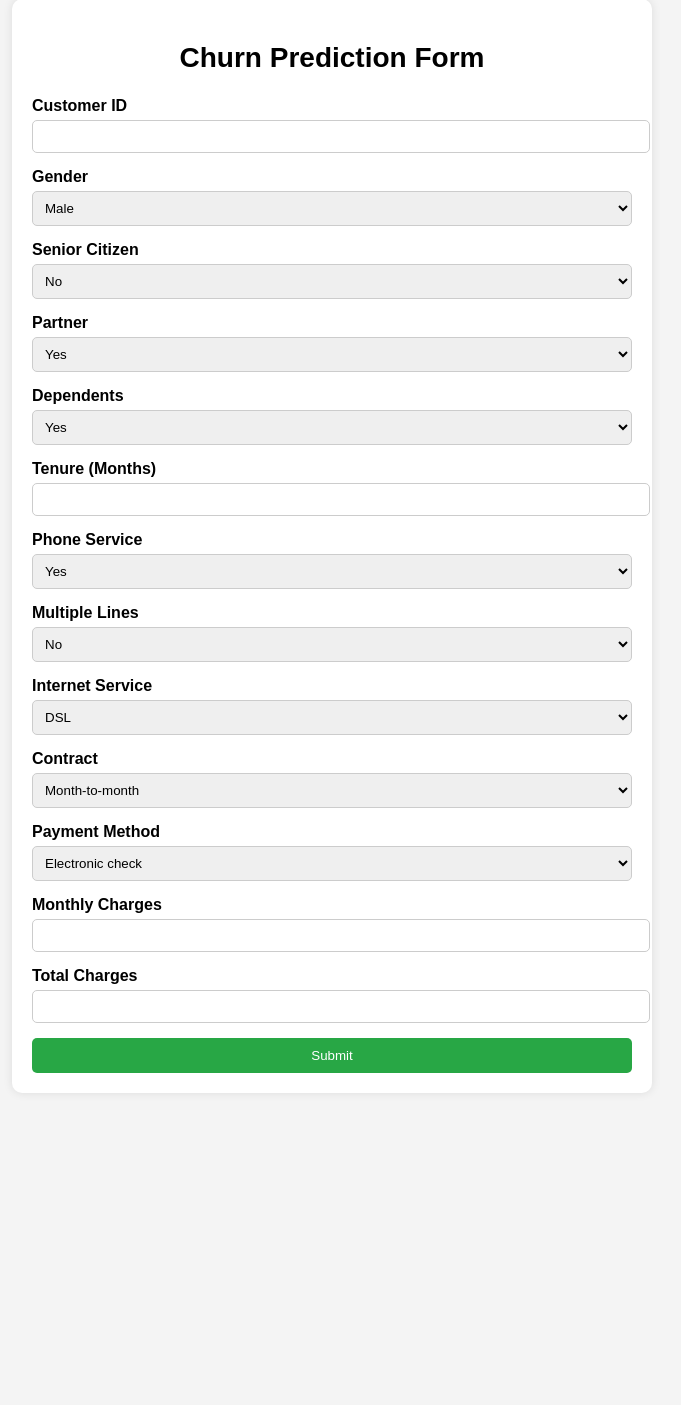
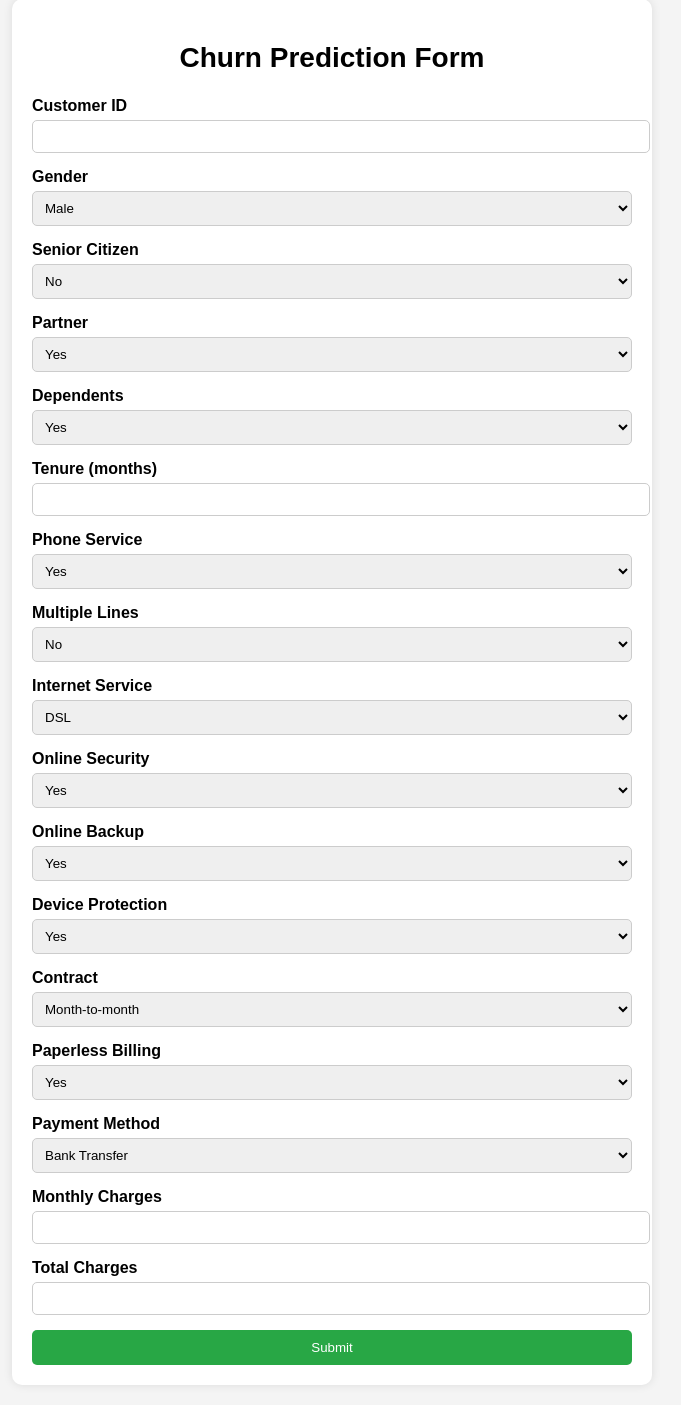
Before and after one commit to rushalparajuli/churn_prediction, a Python web app: template templates/index.html in a window 1280 px wide. Shown: the part 21-1426 px from the top of the page, without its empty margins (308-989 px from the left). Before the commit the page ends 1094 px from the top, so only its background shows below. Run offline with Jinja, Linux system fonts and the light colour scheme; the template is opened without the code that fills it, so the values that code supplies are empty.

Commit message:
edited code properly

```diff
--- a/templates/index.html
+++ b/templates/index.html
@@ -62,79 +62,110 @@
         </div>
         <div class="form-group">
           <label for="gender">Gender</label>
-          <select id="gender" name="gender" required>
+          <select id="gender" name="gender">
             <option value="Male">Male</option>
             <option value="Female">Female</option>
           </select>
         </div>
         <div class="form-group">
           <label for="seniorCitizen">Senior Citizen</label>
-          <select id="seniorCitizen" name="seniorCitizen" required>
+          <select id="seniorCitizen" name="seniorCitizen">
             <option value="0">No</option>
             <option value="1">Yes</option>
           </select>
         </div>
         <div class="form-group">
           <label for="partner">Partner</label>
-          <select id="partner" name="partner" required>
+          <select id="partner" name="partner">
             <option value="Yes">Yes</option>
             <option value="No">No</option>
           </select>
         </div>
         <div class="form-group">
           <label for="dependents">Dependents</label>
-          <select id="dependents" name="dependents" required>
+          <select id="dependents" name="dependents">
             <option value="Yes">Yes</option>
             <option value="No">No</option>
           </select>
         </div>
         <div class="form-group">
-          <label for="tenure">Tenure (Months)</label>
+          <label for="tenure">Tenure (months)</label>
           <input type="number" id="tenure" name="tenure" required />
         </div>
         <div class="form-group">
           <label for="phoneService">Phone Service</label>
-          <select id="phoneService" name="phoneService" required>
+          <select id="phoneService" name="phoneService">
             <option value="Yes">Yes</option>
             <option value="No">No</option>
           </select>
         </div>
         <div class="form-group">
           <label for="multipleLines">Multiple Lines</label>
-          <select id="multipleLines" name="multipleLines" required>
+          <select id="multipleLines" name="multipleLines">
             <option value="No">No</option>
             <option value="Yes">Yes</option>
           </select>
         </div>
         <div class="form-group">
           <label for="internetService">Internet Service</label>
-          <select id="internetService" name="internetService" required>
+          <select id="internetService" name="internetService">
             <option value="DSL">DSL</option>
-            <option value="Fiber optic">Fiber Optic</option>
+            <option value="Fiber optic">Fiber optic</option>
+            <option value="No">No</option>
+          </select>
+        </div>
+        <div class="form-group">
+          <label for="onlineSecurity">Online Security</label>
+          <select id="onlineSecurity" name="onlineSecurity">
+            <option value="Yes">Yes</option>
+            <option value="No">No</option>
+          </select>
+        </div>
+        <div class="form-group">
+          <label for="onlineBackup">Online Backup</label>
+          <select id="onlineBackup" name="onlineBackup">
+            <option value="Yes">Yes</option>
+            <option value="No">No</option>
+          </select>
+        </div>
+        <div class="form-group">
+          <label for="deviceProtection">Device Protection</label>
+          <select id="deviceProtection" name="deviceProtection">
+            <option value="Yes">Yes</option>
             <option value="No">No</option>
           </select>
         </div>
         <div class="form-group">
           <label for="contract">Contract</label>
-          <select id="contract" name="contract" required>
+          <select id="contract" name="contract">
             <option value="Month-to-month">Month-to-month</option>
             <option value="One year">One year</option>
             <option value="Two year">Two year</option>
           </select>
         </div>
         <div class="form-group">
-          <label for="paymentMethod">Payment Method</label>
-          <select id="paymentMethod" name="paymentMethod" required>
-            <option value="Electronic check">Electronic check</option>
-            <option value="Mailed check">Mailed check</option>
-            <option value="Bank transfer">Bank transfer</option>
-            <option value="Credit card">Credit card</option>
+          <label for="paperlessBilling">Paperless Billing</label>
+          <select id="paperlessBilling" name="paperlessBilling">
+            <option value="Yes">Yes</option>
+            <option value="No">No</option>
           </select>
         </div>
         <div class="form-group">
+          <label for="paymentMethod">Payment Method</label>
+          <select id="paymentMethod" name="paymentMethod">
+            <option value="Bank Transfer">Bank Transfer</option>
+            <option value="Mobile Banking">Mobile Banking</option>
+            <option value="Debit Card">Debit Card (Visa/MasterCard)</option>
+            <option value="Credit Card">Credit Card</option>
+            <option value="Cash on Delivery">Cash on Delivery (COD)</option>
+            <option value="Cheque">Cheque</option>
+          </select>
+        </div>
+
+        <div class="form-group">
           <label for="monthlyCharges">Monthly Charges</label>
           <input
-            type="number"
+            type="text"
             id="monthlyCharges"
             name="monthlyCharges"
             required
@@ -142,7 +173,7 @@
         </div>
         <div class="form-group">
           <label for="totalCharges">Total Charges</label>
-          <input type="number" id="totalCharges" name="totalCharges" required />
+          <input type="text" id="totalCharges" name="totalCharges" required />
         </div>
         <button type="submit">Submit</button>
       </form>
```
